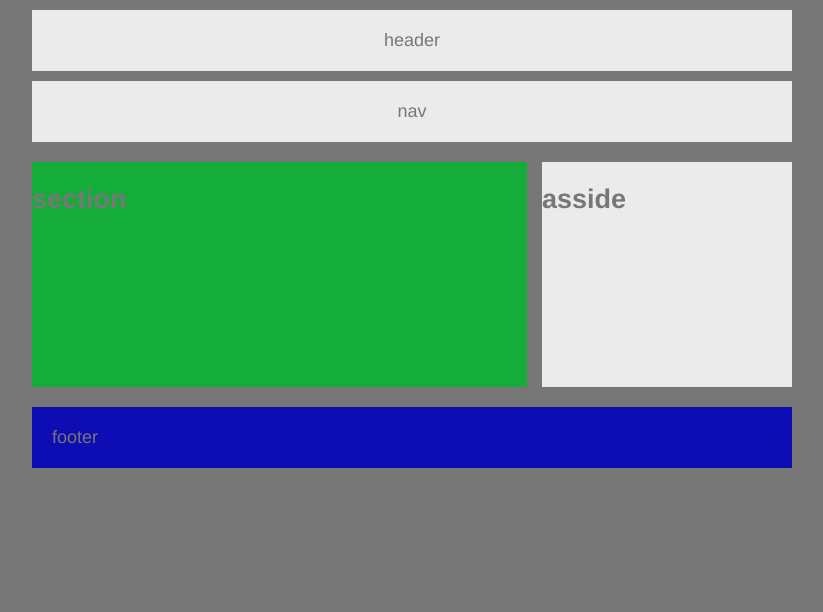
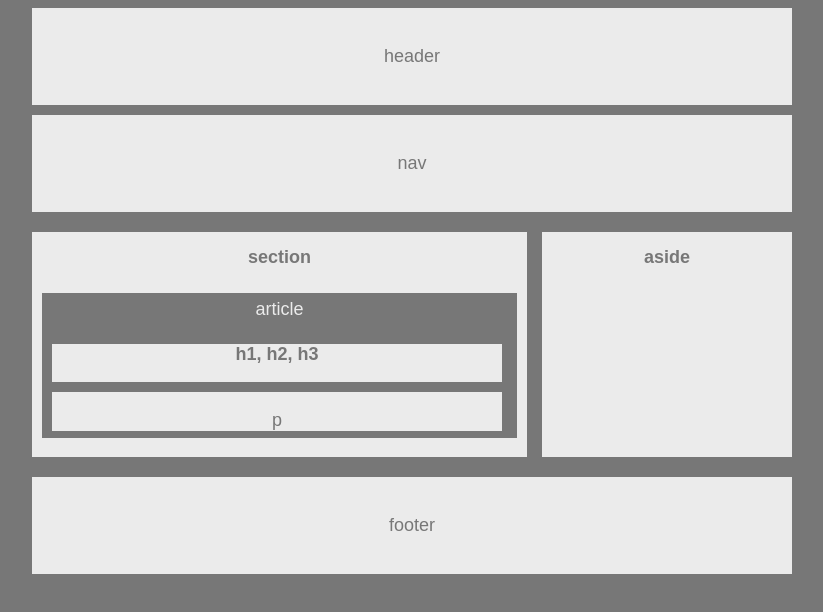
Before and after one commit to erikh24/HW-Wireframe, a plain HTML site: page index.html in a window 1280 px wide. Shown: the whole page, without its empty margins (76-899 px from the left). Drawn offline with Linux system fonts and the light colour scheme.

Commit message:
updated html and css files, formatting is not quite right

```diff
--- a/index.html
+++ b/index.html
@@ -12,43 +12,35 @@
 <body>
 
     <header>
-        header
+        <p>header</p>
     </header>
 
     <nav>
-        <div>nav</div>
-
+        <p>nav</p>
     </nav>
 
+    <section>
+        <h1>section</h1>
+        <article>
+            <p class="dark">article</p>
+            <div class="box1">
+               <h1>h1, h2, h3</h1>
+            </div>
+            <div class="box2">
+                <p>p</p>
+            </div>
+        </article>
+
+    </section>
+
     <aside>
-        <h1>
-            asside
-        </h1>
+        <h1>aside</h1>
     </aside>
 
-    <section>
-        <h1>
-            section
-        </h1>
 
-        <!-- <article>
-            <h1>
-                h1, h2, h3
-            </h1>
-            <h2>
-                h2
-            </h2>
-            <h3>
-                h3
-            </h3>
-            <p>
-                p
-            </p>
-        </article> -->
-    </section>
 
     <footer>
-        footer
+        <p>footer</p>
     </footer>
 
 </body>
--- a/style.css
+++ b/style.css
@@ -1,5 +1,5 @@
 body {
-    font-family: "Ariel", "Helvetica Neue", Helvetica, sans-serif;
+    font-family: "Arial", "Helvetica Neue", Helvetica, sans-serif;
     color: #777;
     background: #777;
     width: 960px;
@@ -8,7 +8,6 @@ body {
 
 header {
     background: #ebebeb;
-    margin-top: 10px;
     margin-right: 100px;
     margin-bottom: 10px;
     margin-left: 100px;
@@ -27,13 +26,13 @@ nav {
 }
 
 section {
-    background: #14ad3a;
+    background: #ebebeb;
     float: left;
     height: 225px;
     margin-right: 10px;
     margin-bottom: 20px;
     margin-left: 100px;
-    width: 495px; /* don't change this number*/
+    width: 495px;
 }
 
 aside {
@@ -45,25 +44,64 @@ aside {
 }
 
 footer {
-    background: #0e0cb3;
+    background: #ebebeb;
     clear: both;
     margin-right: 100px;
     margin-left: 100px;
     overflow: auto;
     padding: 20px;
+    margin-top: 20px;
+    text-align: center;
 }
 
 article {
     color: #ebebeb;
     background: #777;
+    position: relative;
+    margin-top: 25px;
+    margin-left: 10px;
+    width: 475px;
+    height: 145px;
 }
 
 h1 {
     color: #777;
-    background: #ebebeb'
+    background: #ebebeb;
+    text-align: center;
+    font-size: 18px;
 }
+
 
 p {
     color: #777;
     background: #ebebeb;
+    text-align: center;
+    font-size: 18px;
 }
+
+.box1 {
+    color: #ebebeb;
+    background: #ebebeb;
+    position: relative;
+        margin-left: 10px;
+    width: 450px;
+    height: 38px;
+}
+
+.box2 {
+    color: #ebebeb;
+    background: #ebebeb;
+    position: absolute;
+    margin-top: 10px;
+    margin-left: 10px;
+    width: 450px;
+    height: 38px;
+}
+
+.dark {
+    color: #ebebeb;
+    background: #777;
+    text-align: center;
+    font-size: 18px;
+    padding: 6px;
+}
```
Also changed, not shown: 2 other files.
